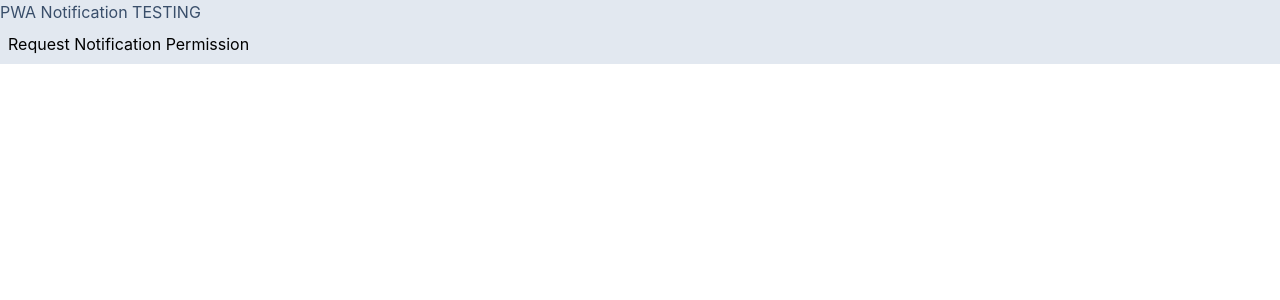
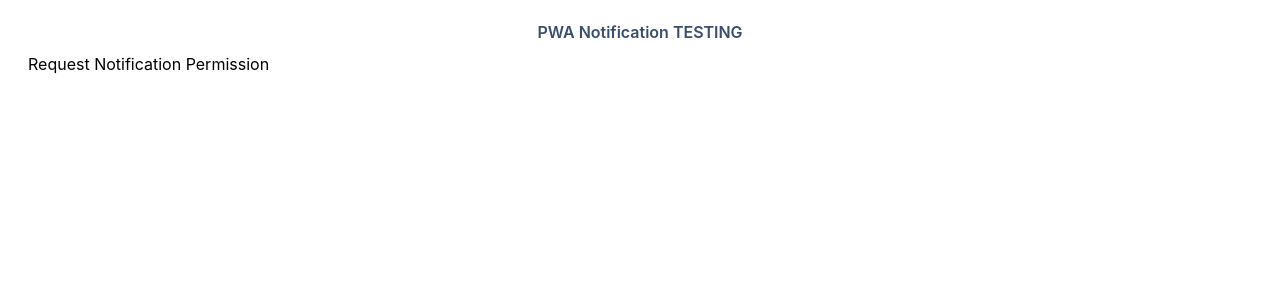
Before and after one commit to dansalahi/React-PWA-Notification, a React (Create React App) app: page / in a window 1280 px wide. Shown: the top 300 px of the page. Built offline with nearby package versions, Linux system fonts and the light colour scheme.

Commit message:
updated app screen

```diff
--- a/src/App.tsx
+++ b/src/App.tsx
@@ -2,8 +2,8 @@ import { HomeScreen } from "screens";
 
 const App = () => {
   return (
-    <div className="bg-slate-200">
-      <h1>PWA Notification TESTING</h1>
+    <div className="p-5 mx-auto">
+      <h1 className="font-semibold text-center">PWA Notification TESTING</h1>
       <HomeScreen/>
     </div>
   );
```
